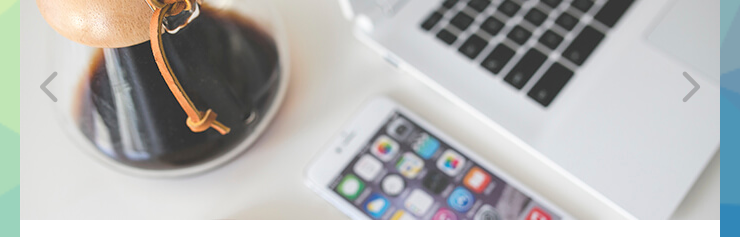
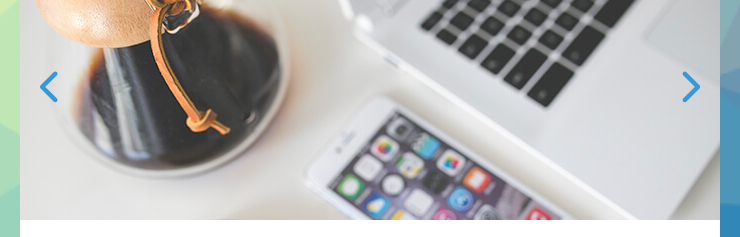
Before and after one commit to EverBilly/presentacion, a plain HTML site: page index.html in a window 1280 px wide. Shown: the part 180-417 px from the top of the page, 270-1010 px from the left. Drawn offline with Linux system fonts and the light colour scheme.

Commit message:
ADD Color flechas banner

```diff
--- a/css/styles.css
+++ b/css/styles.css
@@ -45,7 +45,7 @@ a {
   width: 100%;
 }
 .slider__banner .flecha-banner {
-  color: rgba(0, 0, 0, .2);
+  color: #3498db;
   font-size: 35px;
   line-height: 35px;
   position: absolute;
```
